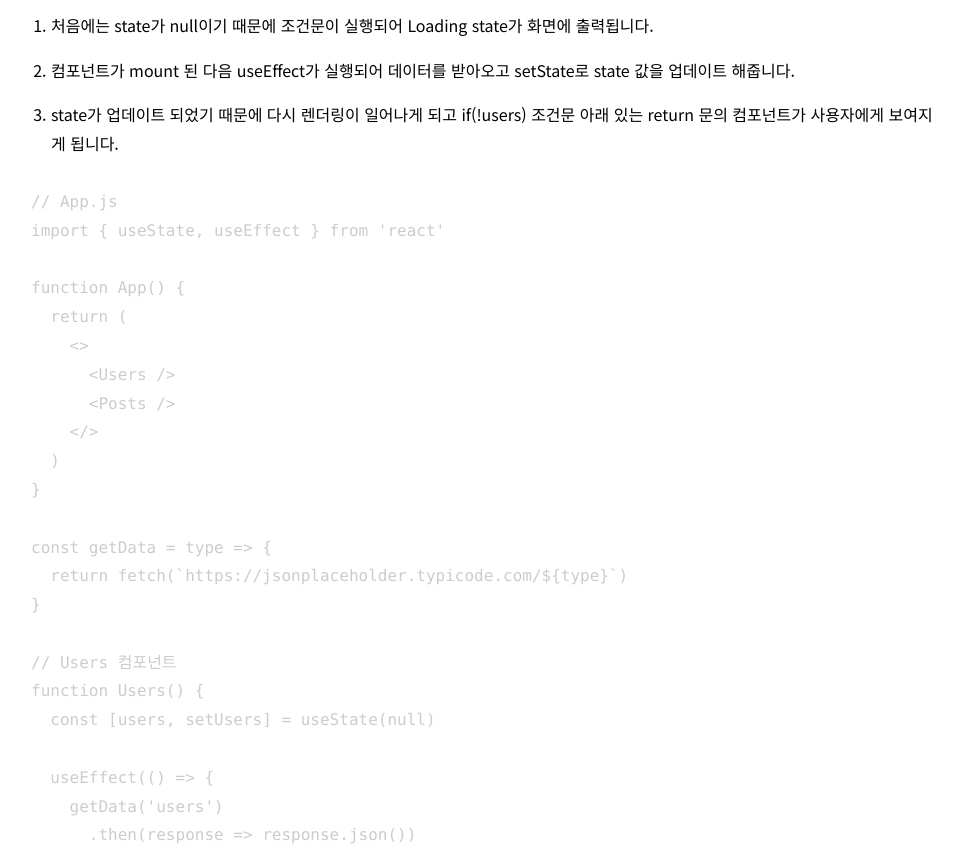
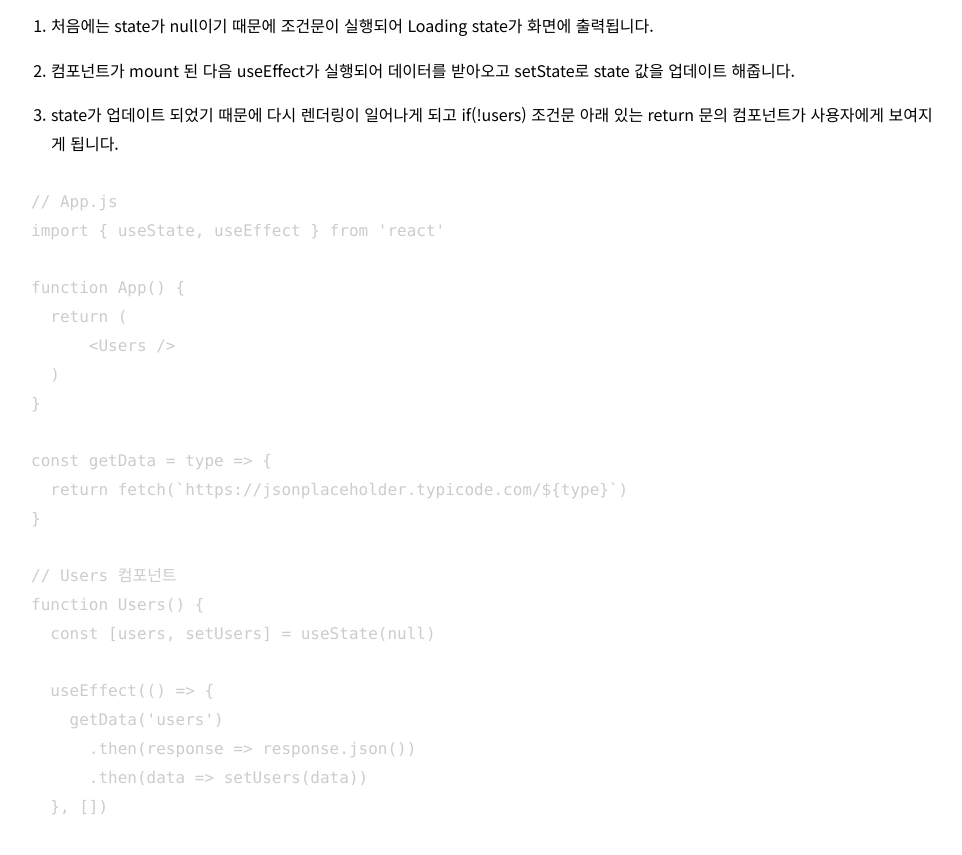
Before and after one commit to dkmqflx/gatsby-blog, a Gatsby site: page /react-suspense/ in a window 1280 px wide. Shown: the part 999-1854 px from the top of the page, without its empty margins (157-1119 px from the left). Built offline with nearby package versions, Linux system fonts and the light colour scheme; Gatsby itself is replaced by a stand-in of ours; some packages are replaced by stand-ins of ours; code samples lack their colours.

Commit message:
update: React Suspense가 등장하게 된 이유와 사용법

```diff
--- a/contents/react-suspense.md
+++ b/contents/react-suspense.md
@@ -33,10 +33,7 @@ import { useState, useEffect } from 'react'
 
 function App() {
   return (
-    <>
       <Users />
-      <Posts />
-    </>
   )
 }
 
@@ -63,6 +60,7 @@ function Users() {
         {users.map(({ id, name }) => (
           <li key={id}>{name}</li>
         ))}
+        <Posts />
       </ul>
     </div>
   )
@@ -115,9 +113,7 @@ import { useState, useEffect } from 'react'
 
 function App() {
   return (
-    <>
       <Users />
-    </>
   )
 }
 
```
